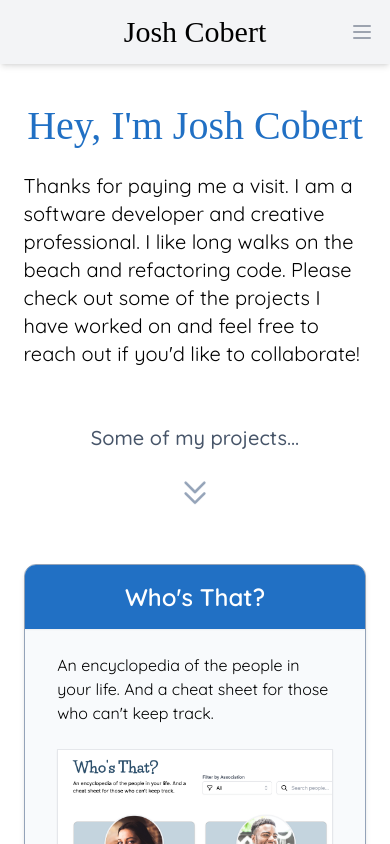
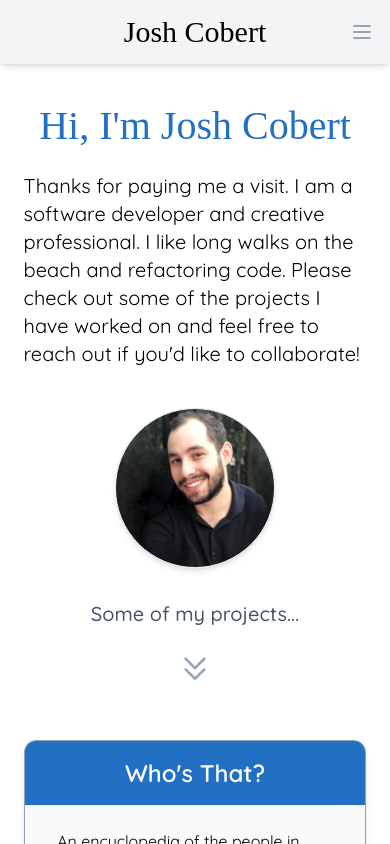
Before and after one commit to jcobert/josh-cobert, a React (Create React App) app: page / in a window 390 px wide. Shown: the top 844 px of the page. Built offline with nearby package versions, Linux system fonts and the light colour scheme; a web font is replaced by a local one.

Commit message:
add profile photo

```diff
--- a/src/components/Heading.jsx
+++ b/src/components/Heading.jsx
@@ -18,13 +18,22 @@ const getHeading = (p) => {
 function Heading(props) {
   return (
     <div>
+      <div className="flex flex-col gap-y-6 sm:gap-y-6 md:gap-y-8 mb-10">
         <div className="flex flex-col gap-y-4 sm:gap-y-6 md:gap-y-8">
           <h1 className="font-flamenco text-theme-primary text-[2.5rem] sm:text-5xl md:text-6xl lg:text-7xl text-center lg:text-left">
             {props.title}
           </h1>
-        <p className="text-xl w-11/12 mx-auto md:w-8/12 lg:w-6/12 lg:mx-0">
+          <p className="text-xl w-11/12 mx-auto md:w-10/12 lg:w-10/12 lg:mx-0">
             {props.paragraph}
           </p>
+        </div>
+        {/*
+        <div className="w-full lg:col-span-3">
+          <div
+            className="h-40 h- w-40 lg:h-64 lg:w-64 mx-auto bg-center bg-cover bg-no-repeat rounded-full shadow-md border border-slate-200"
+            style={{ backgroundImage: 'url("")' }}
+          ></div>
+        </div> */}
       </div>
     </div>
   );
--- a/src/components/pages/About.jsx
+++ b/src/components/pages/About.jsx
@@ -6,14 +6,14 @@ function About() {
   return (
     <div>
       <div className="page-wrapper">
-        <div className="mb-14 sm:mb-20 md:mb-24">
+        <div className="mb-14 sm:mb-20 md:mb-24 lg:w-7/12">
           <Heading
             key={heading.id}
             title={heading.title}
             paragraph={heading.paragraph}
           />
         </div>
-        <div className="flex flex-col gap-y-10 sm:gap-y-16 text-md md:text-lg w-11/12 md:w-10/12 lg:w-8/12 xl:w-7/12 mx-auto">
+        <div className="flex flex-col gap-y-14 sm:gap-y-16 text-md md:text-lg w-11/12 md:w-10/12 lg:w-8/12 xl:w-7/12 mx-auto">
           <div className="lg:relative xl:left-20">
             <div
               className="w-20 h-20 sm:w-20 sm:h-20 md:w-24 md:h-24 lg:w-32 lg:h-32 mb-4 mx-auto sm:ml-0 sm:mr-4 sm:my-auto float-none sm:float-left bg-contain bg-center bg-no-repeat"
--- a/src/components/pages/Contact.jsx
+++ b/src/components/pages/Contact.jsx
@@ -6,7 +6,7 @@ function Contact() {
   return (
     <div>
       <div className="page-wrapper">
-        <div className="mb-16 sm:mb-20 md:mb-24 lg:mb-32">
+        <div className="mb-16 sm:mb-20 md:mb-24 lg:mb-32 lg:w-7/12">
           <Heading
             key={heading.id}
             title={heading.title}
--- a/src/components/pages/Home.jsx
+++ b/src/components/pages/Home.jsx
@@ -31,13 +31,24 @@ function Home() {
   return (
     <div>
       <div className="page-wrapper">
-        <Heading
-          key={heading.id}
-          title={heading.title}
-          paragraph={heading.paragraph}
-        />
+        <div className="grid grid-cols-1 lg:grid-cols-8">
+          <div className="lg:col-span-5">
+            <Heading
+              key={heading.id}
+              title={heading.title}
+              paragraph={heading.paragraph}
+            />
+          </div>
+          {/* Photo */}
+          <div className="w-full lg:col-span-3">
+            <div
+              className="h-40 h- w-40 lg:h-64 lg:w-64 mx-auto bg-center bg-cover bg-no-repeat rounded-full shadow-md border border-slate-200"
+              style={{ backgroundImage: 'url("/img/photos/headshot.png")' }}
+            ></div>
+          </div>
+        </div>
       </div>
-      <div className="flex flex-col items-center gap-y-8 text-xl text-theme-primary font-medium mt-14 md:mt-20 lg:mt-24 mb-12">
+      <div className="flex flex-col items-center gap-y-8 text-xl text-theme-primary font-medium mt-8 md:mt-20 lg:mt-24 mb-12">
         <h4 className="text-slate-600">Some of my projects...</h4>
         <ChevronDoubleDownIcon className="w-8 text-slate-400 motion-safe:animate-bounce" />
       </div>
--- a/src/components/pages/Projects.jsx
+++ b/src/components/pages/Projects.jsx
@@ -8,7 +8,7 @@ function Projects() {
   return (
     <div>
       <div className="page-wrapper">
-        <div className="mb-12 md:mb-14 lg:mb-20">
+        <div className="mb-12 md:mb-14 lg:mb-20 lg:w-7/12">
           <Heading
             key={heading.id}
             title={heading.title}
--- a/src/data/headings.json
+++ b/src/data/headings.json
@@ -1,7 +1,7 @@
 [{
         "id": 0,
         "page": "Home",
-        "title": "Hey, I'm Josh Cobert",
+        "title": "Hi, I'm Josh Cobert",
         "paragraph": "Thanks for paying me a visit. I am a software developer and creative professional. I like long walks on the beach and refactoring code. Please check out some of the projects I have worked on and feel free to reach out if you'd like to collaborate!"
     },
     {
```
Also changed, not shown: public/img/photos/headshot.png (added). Lines whose indentation alone changed are shown as unchanged.
